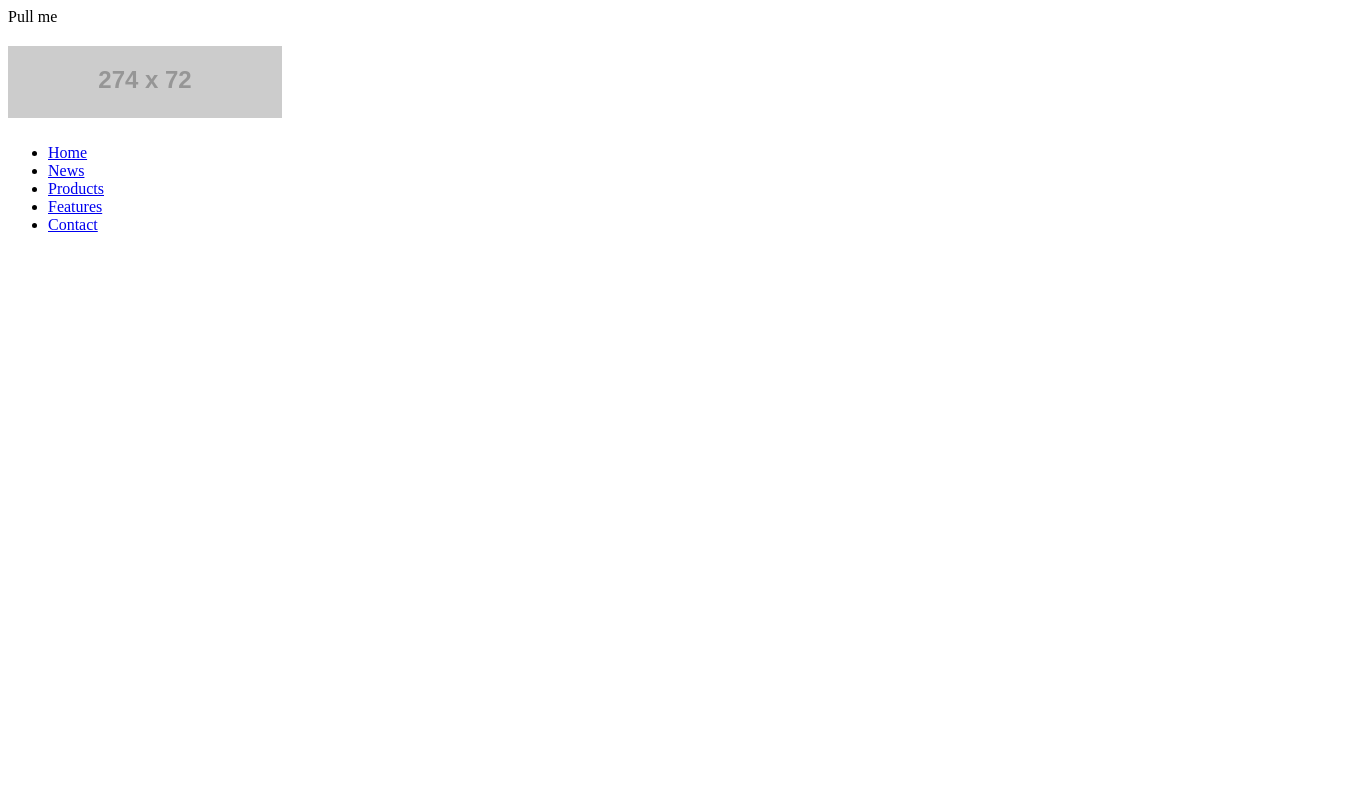
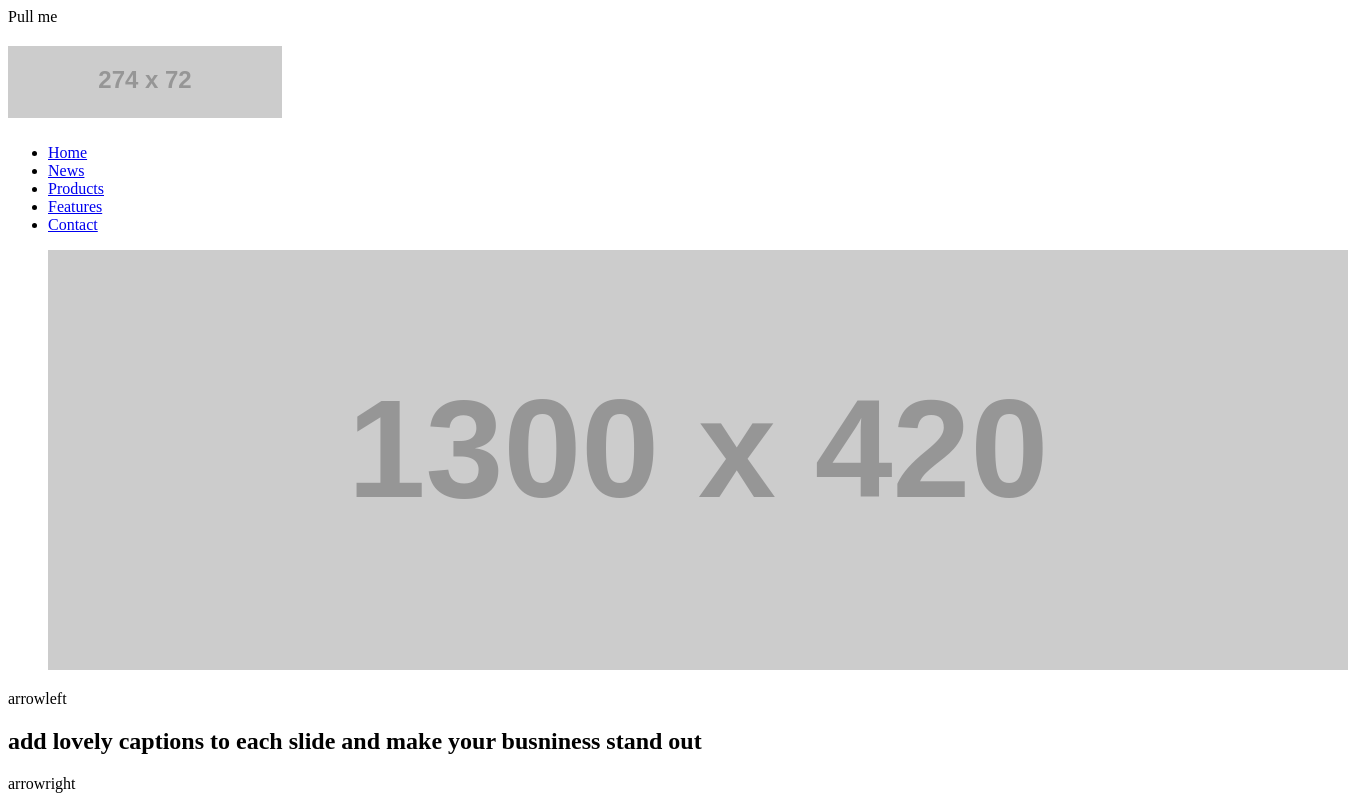
Before and after one commit to leenabaxioned/Template3, a plain HTML site: page index.html in a window 1280 px wide. Shown: the whole page, 1348 px wide, since content can reach past the window. Drawn offline with Linux system fonts and the light colour scheme; placeholder pictures from the web are drawn by us.

Commit message:
banner structure added

```diff
--- a/index.html
+++ b/index.html
@@ -6,6 +6,7 @@
     <title>Template3</title>
 </head>
 <body>
+    <!-- container starts -->
     <div class="container">
       <!-- header starts -->
       <header>
@@ -42,6 +43,25 @@
         </div>
       </header>
       <!-- header ends -->
+      <!-- banner starts -->
+      <div class="banner">
+            <div class="banner-img">
+                <figure>
+                <img
+                  id="banner-img"
+                  src="https://placehold.jp/1300x420.png"
+                  alt="banner"
+                />
+              </figure>
+              <div class="banner-content wrapper">
+                <span class="arrowleft">arrowleft</span>
+                <h2 class="headline">add lovely captions to each slide and make your busniness stand out</h2>
+                <span class="arrowright">arrowright</span>
+              </div>
+            </div>
+      </div>
+       <!-- banner ends -->
     </div>
+    <!-- container ends -->
 </body>
 </html>
```
